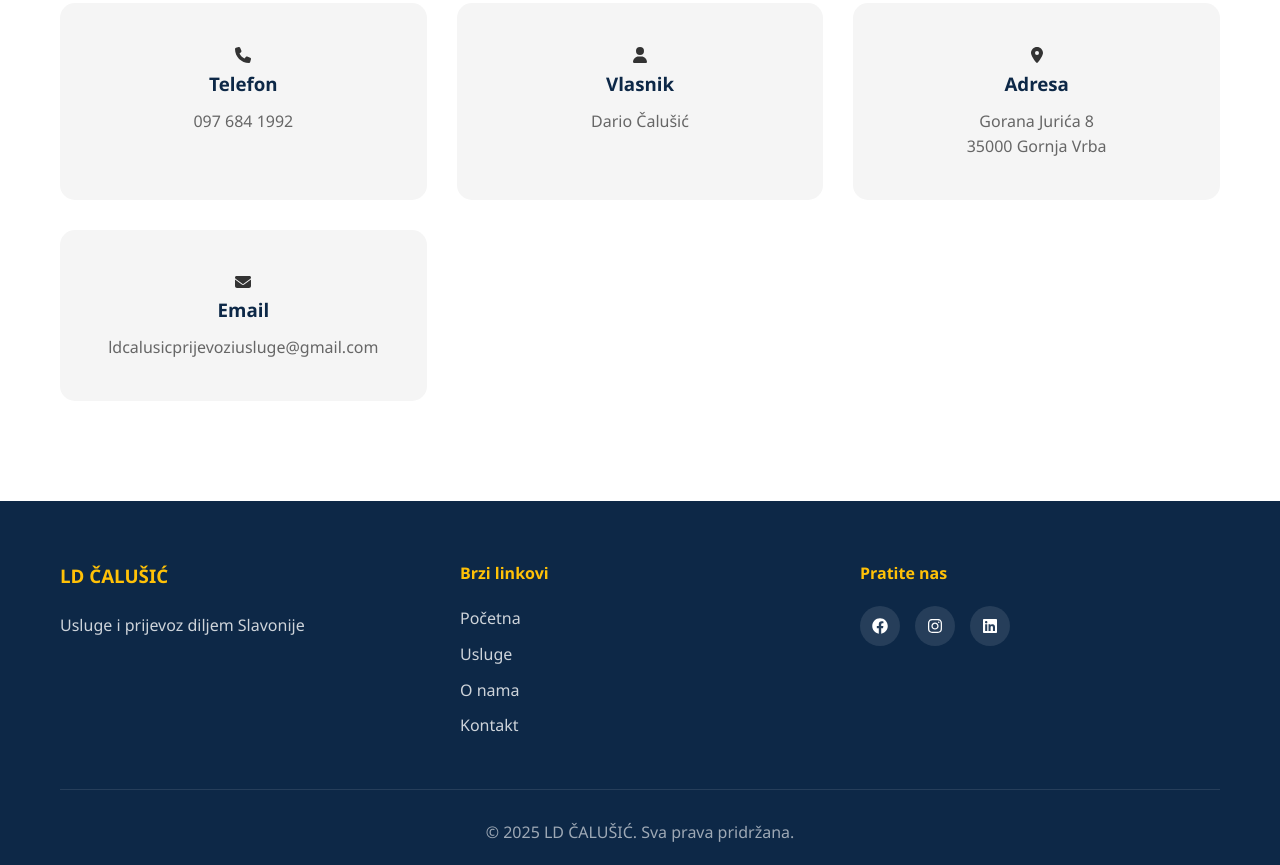
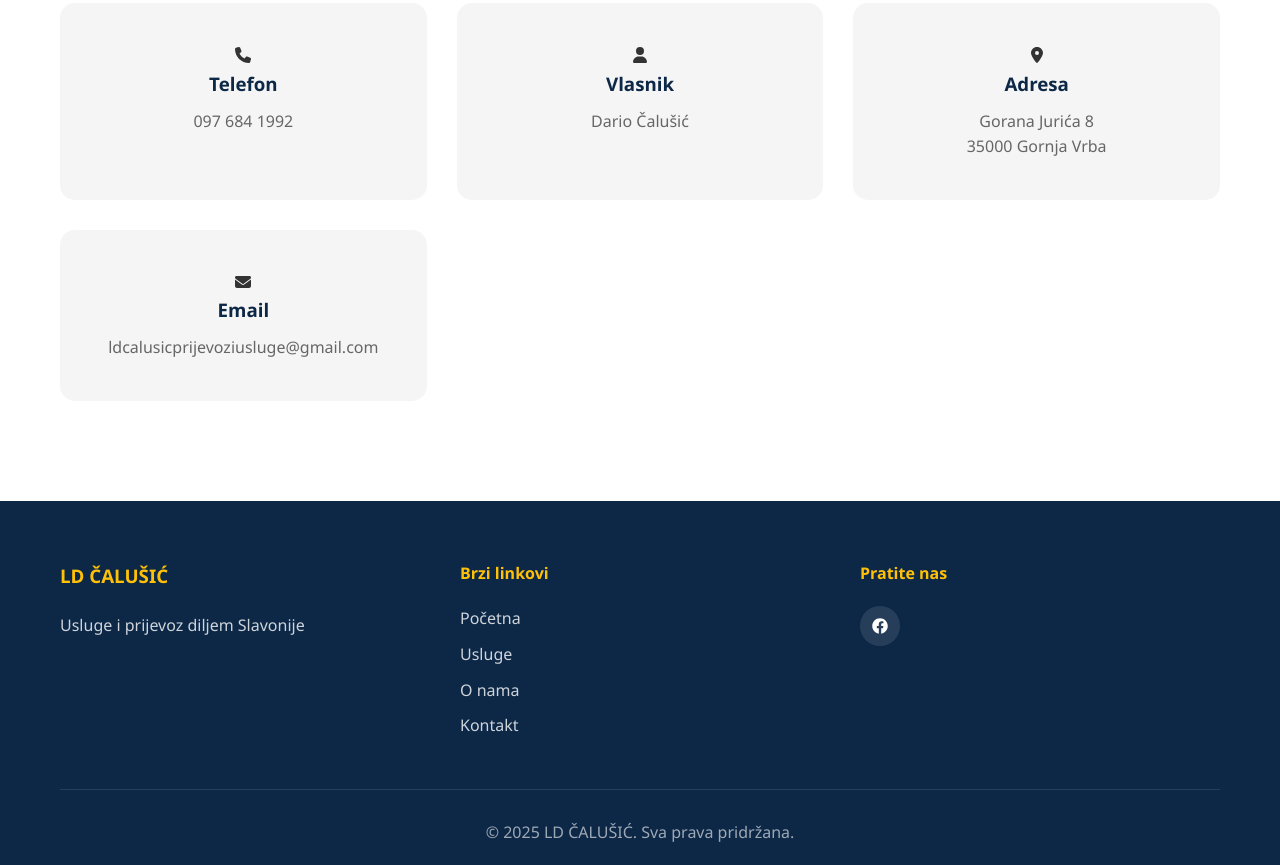
Before and after one commit to mihoiantun715/LDCALUSIC, a website with bundled scripts: page index.html in a window 1280 px wide. Shown: the part 4678-5543 px from the top of the page. Built offline with nearby package versions, Linux system fonts and the light colour scheme; no server answers.

Commit message:
Update index.html

```diff
--- a/index.html
+++ b/index.html
@@ -287,8 +287,7 @@
                     <h4 data-translate="footer_follow">Pratite nas</h4>
                     <div class="social-links">
                         <a href="https://www.facebook.com/profile.php?id=61586803831889"><i class="fab fa-facebook"></i></a>
-                        <a href="#"><i class="fab fa-instagram"></i></a>
-                        <a href="#"><i class="fab fa-linkedin"></i></a>
+                        <!-- <a href="#"><i class="fab fa-instagram"></i></a> -->
                     </div>
                 </div>
             </div>
```
